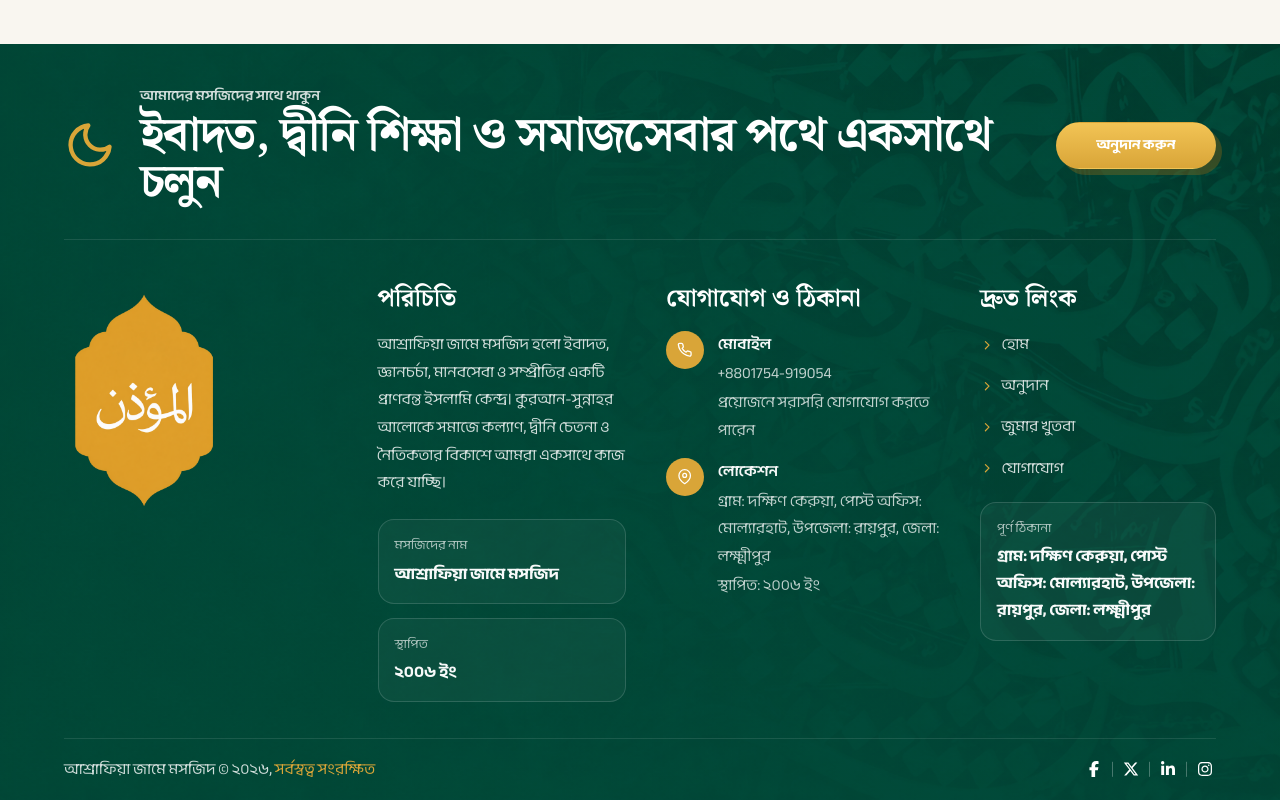
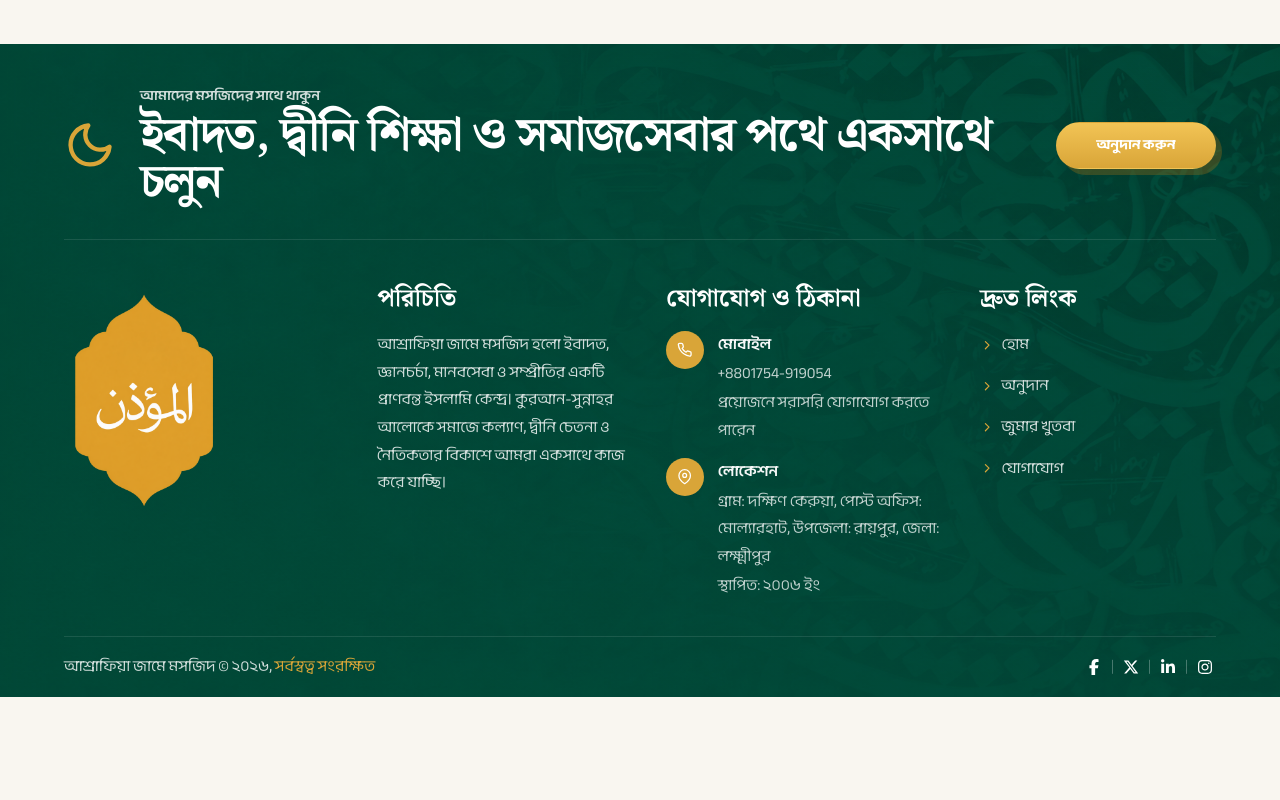
Before and after one commit to i-mTanvir/mosque, a React (Vite) app: page / in a window 1280 px wide. Shown: the part 7212-8012 px from the top of the page. After the commit the page ends 7909 px from the top, so only its background shows below. Built offline with nearby package versions, Linux system fonts and the light colour scheme.

Commit message:
Remove unused mosque information from SiteFooter and clean up related CSS styles

```diff
--- a/src/components/layout/SiteFooter.tsx
+++ b/src/components/layout/SiteFooter.tsx
@@ -6,7 +6,7 @@ import {
 } from 'react-icons/fa6'
 import { FiChevronRight, FiMapPin, FiMoon, FiPhone } from 'react-icons/fi'
 
-import { contactDetails, footerLinks, mosqueInfo, mosqueLocation } from '../../data/site'
+import { contactDetails, footerLinks, mosqueInfo } from '../../data/site'
 
 const contactIcons = {
   মোবাইল: FiPhone,
@@ -52,17 +52,6 @@ export function SiteFooter() {
             ইসলামি কেন্দ্র। কুরআন-সুন্নাহর আলোকে সমাজে কল্যাণ, দ্বীনি চেতনা ও নৈতিকতার
             বিকাশে আমরা একসাথে কাজ করে যাচ্ছি।
           </p>
-
-          <div className="site-footer__meta">
-            <div className="site-footer__meta-item">
-              <span>মসজিদের নাম</span>
-              <strong>{mosqueInfo.name}</strong>
-            </div>
-            <div className="site-footer__meta-item">
-              <span>স্থাপিত</span>
-              <strong>{mosqueInfo.established}</strong>
-            </div>
-          </div>
         </div>
 
         <div className="site-footer__contact-block">
@@ -97,11 +86,6 @@ export function SiteFooter() {
               </li>
             ))}
           </ul>
-
-          <div className="site-footer__address-card">
-            <span>পূর্ণ ঠিকানা</span>
-            <strong>{mosqueLocation}</strong>
-          </div>
         </div>
       </div>
 
--- a/src/styles/app.css
+++ b/src/styles/app.css
@@ -1073,36 +1073,6 @@ main {
   line-height: 1.8;
 }
 
-.site-footer__meta {
-  display: grid;
-  gap: 0.85rem;
-  margin-top: 1.4rem;
-}
-
-.site-footer__meta-item,
-.site-footer__address-card {
-  padding: 0.95rem 1rem;
-  border: 1px solid rgba(255, 255, 255, 0.14);
-  border-radius: 1rem;
-  background: rgba(255, 255, 255, 0.04);
-}
-
-.site-footer__meta-item span,
-.site-footer__address-card span {
-  display: block;
-  margin-bottom: 0.25rem;
-  font-size: 0.8rem;
-  color: rgba(255, 255, 255, 0.66);
-}
-
-.site-footer__meta-item strong,
-.site-footer__address-card strong {
-  display: block;
-  color: rgba(255, 255, 255, 0.97);
-  font-size: 1rem;
-  line-height: 1.7;
-}
-
 .site-footer__list,
 .site-footer__links {
   display: grid;
@@ -1155,10 +1125,6 @@ main {
   flex: 0 0 auto;
   font-size: 0.9rem;
   color: var(--gold);
-}
-
-.site-footer__address-card {
-  margin-top: 1.2rem;
 }
 
 .site-footer__bottom {
```
